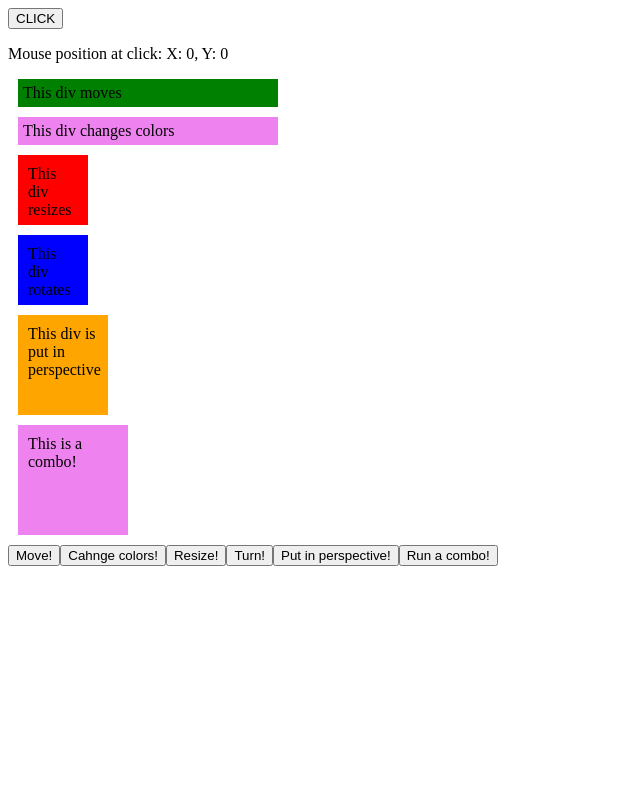
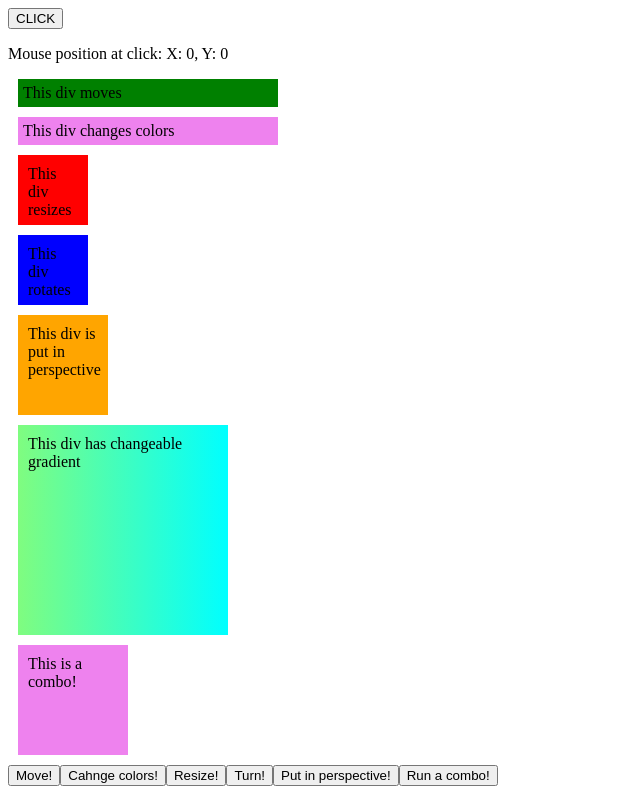
Before and after one commit to malarium/hooksy, a React (Create React App) app: page / in a window 1280 px wide. Shown: the whole page, without its empty margins (0-640 px from the left). Built offline with nearby package versions, Linux system fonts and the light colour scheme.

Commit message:
feat: gradients animation - inital commit

```diff
--- a/src/App.tsx
+++ b/src/App.tsx
@@ -1,8 +1,12 @@
 import React, { MutableRefObject } from "react";
+import { fancyLogInConsole, logInConsole } from "./lib/helpers/consoleInfo";
 import useAnimation from "./lib/useAnimation";
 import useCursorStaticPosition from "./lib/useCursorStaticPosition";
 import useDifference from "./lib/useDifference";
 import useGetDimensions from "./lib/useGetDimensions";
+import useOnMount from "./lib/useOnMount";
+import useOnUnmount from "./lib/useOnUnmount";
+import useSortAplhabetically from "./lib/useSortAplphabetically";
 
 function App() {
   const divToMove: MutableRefObject<any> = React.useRef();
@@ -11,6 +15,7 @@ function App() {
   const divForPerspective: MutableRefObject<any> = React.useRef();
   const divForCombo: MutableRefObject<any> = React.useRef();
   const divToColor: MutableRefObject<any> = React.useRef();
+  const divForGradientChange: MutableRefObject<any> = React.useRef();
   const sampleArrayOfStrings: string[] = [
     "these",
     "strings",
@@ -32,16 +37,15 @@ function App() {
 
   // const animationTest = useColorShift(divToAnimate, `red`, `blue`, 1000);
 
-  // const sampleArrayOfStringsSorted =
-  //   useSortAplhabetically(sampleArrayOfStrings);
+  const sampleArrayOfStringsSorted =
+    useSortAplhabetically(sampleArrayOfStrings);
 
-  // useOnMount(() => {
-  //   fancyLogInConsole(`WELCOME TO HOOKSY!`);
-  //   logInConsole("rendered");
-  //   logInConsole(sampleArrayOfStringsSorted);
-  //   logInConsole(arraysDifference);
-  // });
-  // useOnUnmount(() => logInConsole("unmounted"));
+  useOnMount(() => {
+    logInConsole("rendered");
+    logInConsole(sampleArrayOfStringsSorted);
+    logInConsole(arraysDifference);
+  });
+  useOnUnmount(() => logInConsole("unmounted"));
 
   function getDivDimensions() {
     console.log(getDimensions(divToResize));
@@ -110,6 +114,21 @@ function App() {
         ref={divForPerspective}
       >
         This div is put in perspective
+      </div>
+      <div
+        style={{
+          width: `190px`,
+          height: `190px`,
+          background: `linear-gradient(to right, rgba(255, 0, 0, 1),
+          rgba(255, 250, 0, 1), rgba(0,255,255,1), rgba(255, 0, 0, 1))`,
+          backgroundSize: `600%`,
+          backgroundPositionX: `300%`,
+          padding: `10px`,
+          margin: `10px`,
+        }}
+        ref={divForGradientChange}
+      >
+        This div has changeable gradient
       </div>
       <div
         style={{
@@ -211,6 +230,7 @@ function App() {
       </button>
       <button
         onClick={() => {
+          fancyLogInConsole(`COMBO TIME!`);
           perspective({
             element: divForCombo,
             perspective: 190,
```
